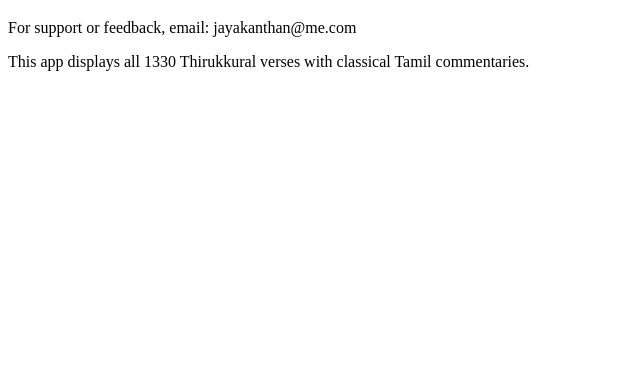
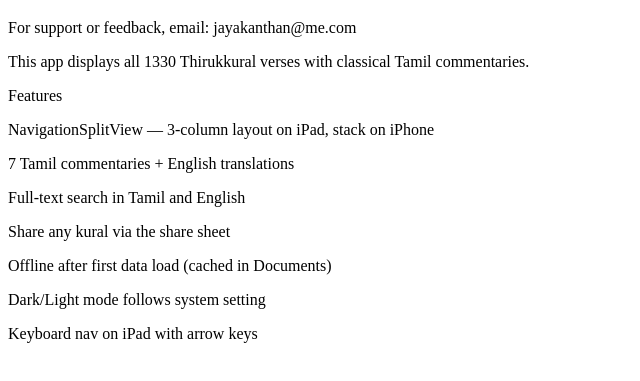
Before and after one commit to posixplus/thirukkural-support, a plain HTML site: page index.html in a window 1280 px wide. Shown: the part 61-442 px from the top of the page, without its empty margins (0-640 px from the left). Drawn offline with Linux system fonts and the light colour scheme.

Commit message:
Add features section to index.html
Added feature details for the Thirukkural app.

```diff
--- a/index.html
+++ b/index.html
@@ -6,5 +6,16 @@
   <p>For support or feedback, email: jayakanthan@me.com</p>
   <p>This app displays all 1330 Thirukkural verses with
      classical Tamil commentaries.</p>
+
+ <p> Features </p>
+ <p> NavigationSplitView — 3-column layout on iPad, stack on iPhone </p>
+ <p> 7 Tamil commentaries + English translations </p>
+ <p> Full-text search in Tamil and English </p>
+ <p> Share any kural via the share sheet </p>
+ <p> Offline after first data load (cached in Documents) </p>
+ <p> Dark/Light mode follows system setting </p>
+ <p> Keyboard nav on iPad with arrow keys </p>
+
+
 </body>
 </html>
```
